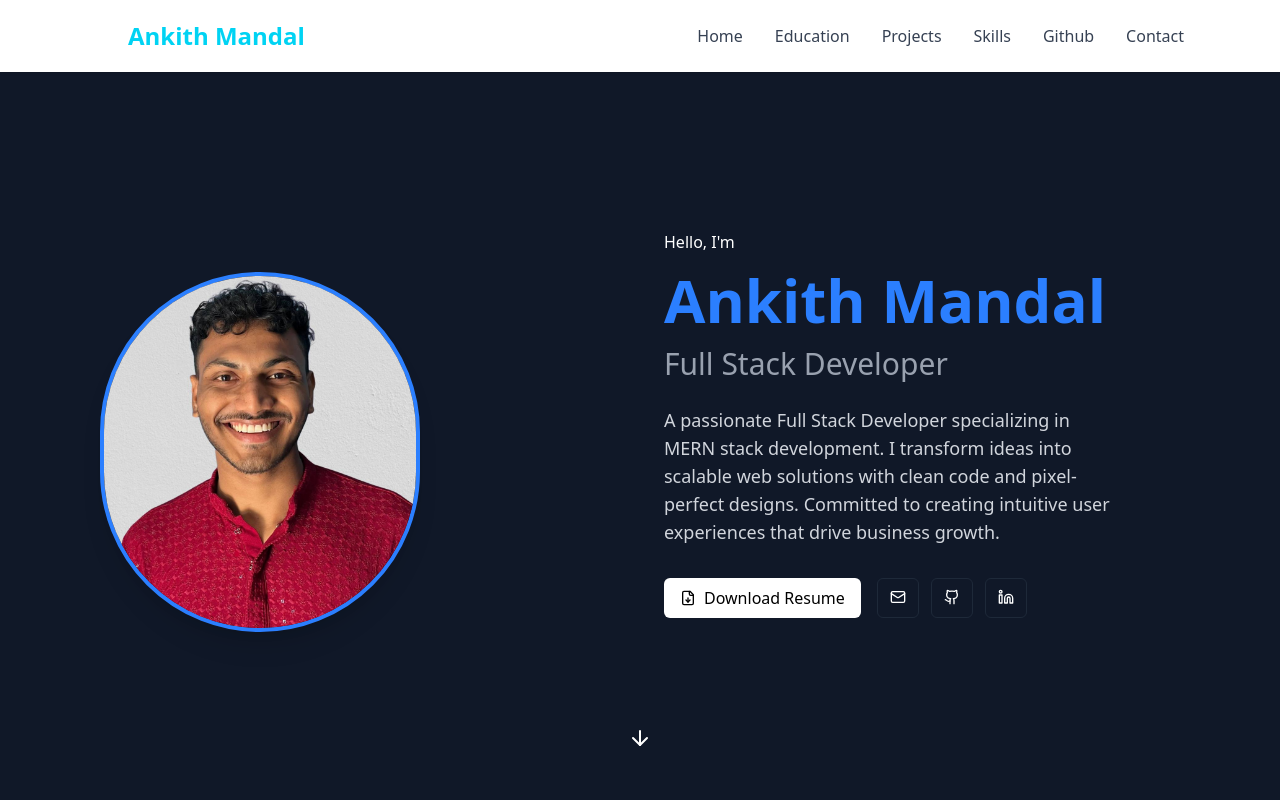
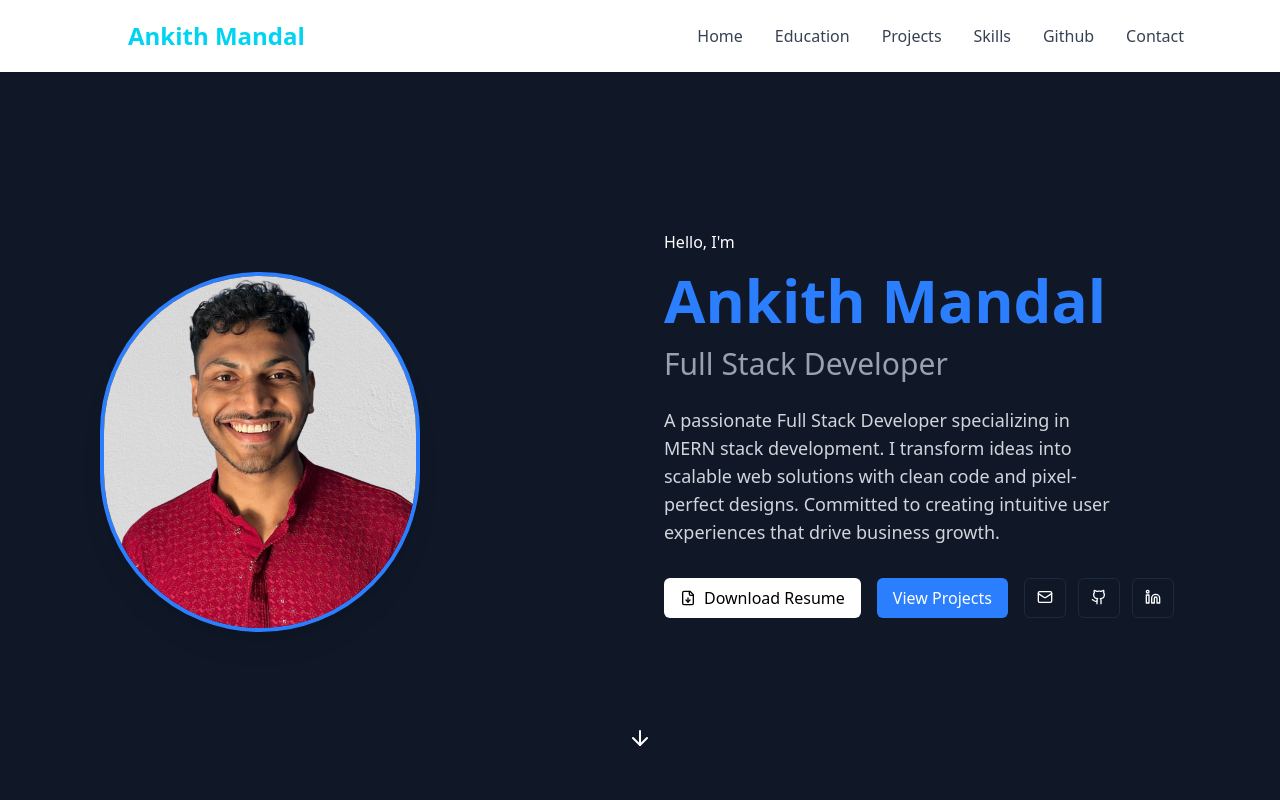
Before and after one commit to ankithmandal09/Portfolio, a React (Vite) app: page / in a window 1280 px wide. Shown: the top 800 px of the page. Built offline with nearby package versions, Linux system fonts and the light colour scheme.

Commit message:
Initial commit

```diff
--- a/src/components/sections/Home.jsx
+++ b/src/components/sections/Home.jsx
@@ -47,7 +47,8 @@ const Home = () => {
             </p>
 
             {/* Buttons */}
-            <div className="flex flex-wrap gap-4 mb-8">
+            <div className="flex flex-col sm:flex-row gap-4 mb-8">
+              <div className="flex gap-4">
                 <a
                   href="./resume.pdf"
                   download
@@ -56,8 +57,15 @@ const Home = () => {
                   <FileDown className="h-4 w-4" />
                   Download Resume
                 </a>
+                <a
+                  href="#Projects"
+                  className="flex items-center gap-2 px-4 py-2 bg-blue-500 text-white rounded-md hover:bg-blue-600 transition cursor-pointer"
+                >
+                  View Projects
+                </a>
+              </div>
 
-              <div className="flex gap-3">
+              <div className="flex gap-3 mt-4 sm:mt-0">
                 <a
                   href="https://mail.google.com/mail/?view=cm&to=ankithmandal36@gmail.com"
                   target="_blank"
```
Lines whose indentation alone changed are shown as unchanged.
